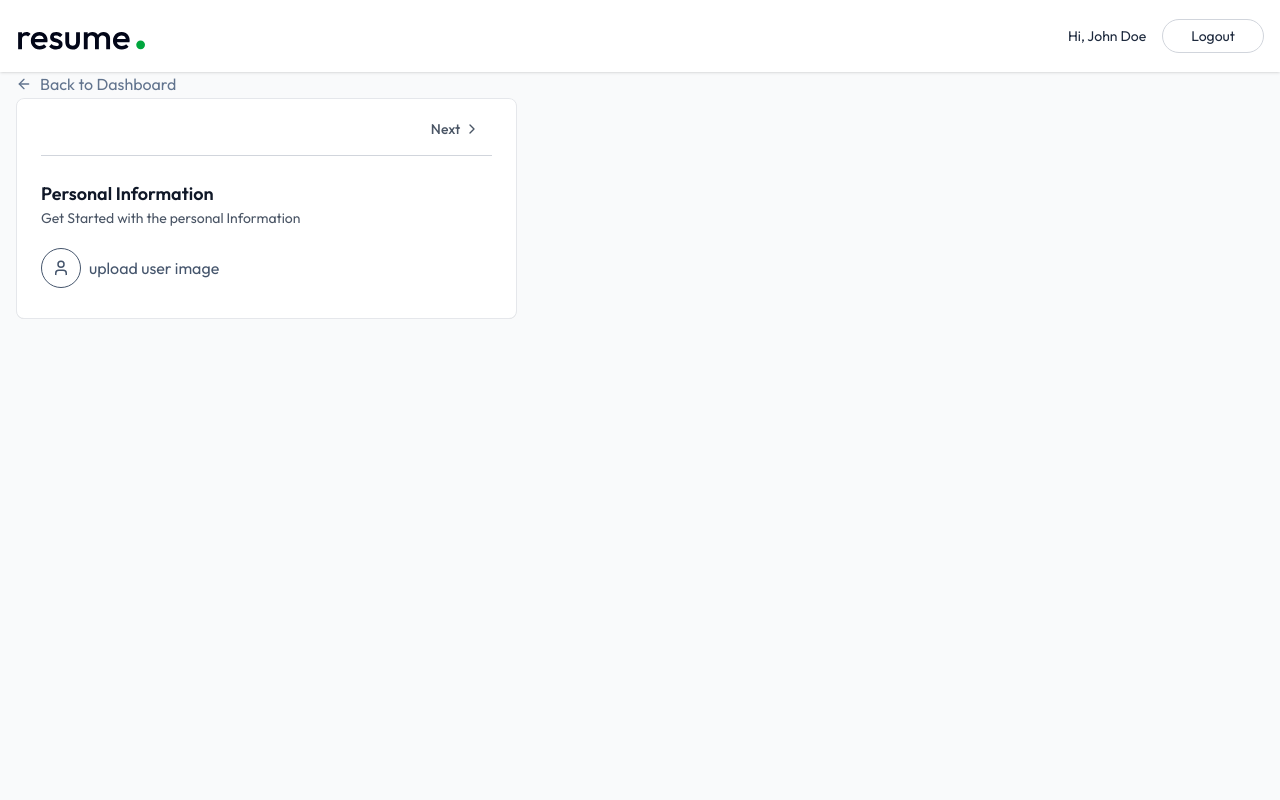
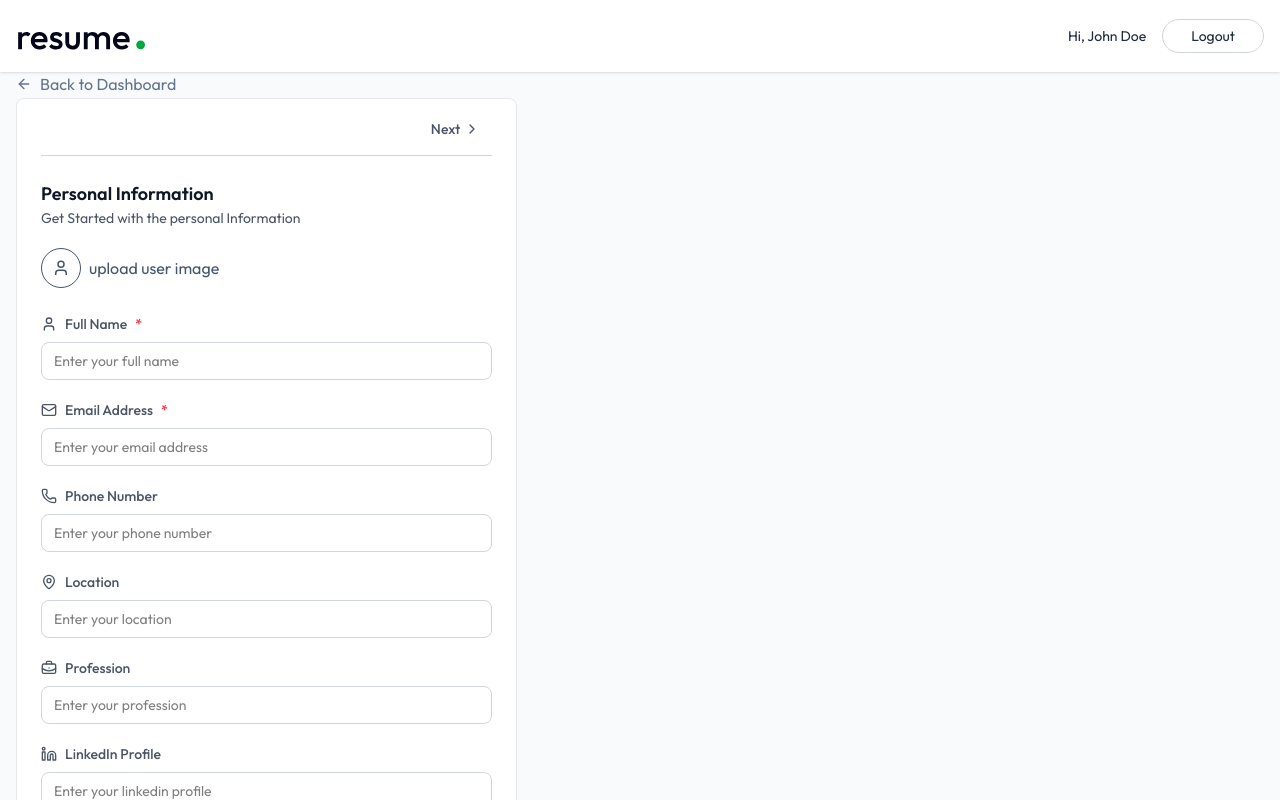
Before and after one commit to satakshi003/Resume_builder, a React (Vite) app in the folder client/: page /app/builder/1 in a window 1280 px wide. Shown: the top 800 px of the page. Built offline with nearby package versions, Linux system fonts and the light colour scheme.

Commit message:
Enhance PersonalInfoForm(Left Panel - Form): Add additional fields with icons for better user input experience

```diff
--- a/client/src/components/PersonalInfoForm.jsx
+++ b/client/src/components/PersonalInfoForm.jsx
@@ -1,4 +1,4 @@
-import { User } from "lucide-react";
+import { BriefcaseBusiness, Globe, Linkedin, Mail, MapPin, Phone, User } from "lucide-react";
 import React from "react";
 
 const PersonalInfoForm = ({data, onChange, removeBackground, setBackground}) => {
@@ -7,6 +7,15 @@
     onChange({...data, [field]: value})
   }
 
+  const fields = [
+    {key: "full_name", label: "Full Name", icon: User, type: "text", required:true},
+    {key: "email", label: "Email Address", icon: Mail, type: "email", required:true},
+    {key: "phone", label: "Phone Number", icon: Phone, type: "tel"},
+    {key: "location", label: "Location", icon: MapPin, type: "text"},
+    {key: "profession", label: "Profession", icon: BriefcaseBusiness, type: "text"},
+    {key: "linkedin", label: "LinkedIn Profile", icon: Linkedin, type: "url"},
+    {key: "website", label: "Personal Website", icon: Globe, type: "url"}
+  ]
 
   return (
     <div>
@@ -31,12 +40,29 @@
             <label className="relative inline-flex items-center cursor-pointer text-gray-900 gap-3">
               <input type="checkbox" className="sr-only peer" onChange={() => setRemoveBackground(prev => !prev)} checked={removeBackground} />
               <div className="w-9 h-5 bg-slate-300 rounded-full peer peer-checked:bg-green-600 transition-transform duration-200"></div>
-              <span className="dot absolute left-1 top-1 w-3 h-3 bg-white rounded-full transition-transform duration-200 ease-in-out peer-checked:translate-x-4"></span>
+              <span className="dot absolute left-1 top-1 w-3 h-3 bg-white rounded-full transition-transform duration-200 ease-in-out peer-checked:translate-x-4 "></span>
             </label>
 
           </div>
         )}
       </div>
+
+    {fields.map((field) => {
+      const Icon = field.icon;
+      return(
+        <div key={field.key} className="space-y-1 mt-5">
+          <label className="flex items-center gap-2 text-sm font-medium text-gray-600">
+            <Icon className="size-4" />
+            {field.label}
+            {field.required && <span className="text-red-500">*</span>}
+          </label>
+          <input type={field.type} value={data[field.key] || ""} onChange={(e) =>handleChange(field.key, e.target.value)} className="mt-1 w-full px-3 py-2 border border-gray-300 rounded-lg focus:ring focus:ring-blue-500 focus:border-blue-500 outline-none transition-colors text-sm" placeholder={`Enter your ${field.label.toLowerCase()}`} required={field.required}  />
+
+        </div>
+      )
+    })}
+
+
     </div>
   )
 }
```
